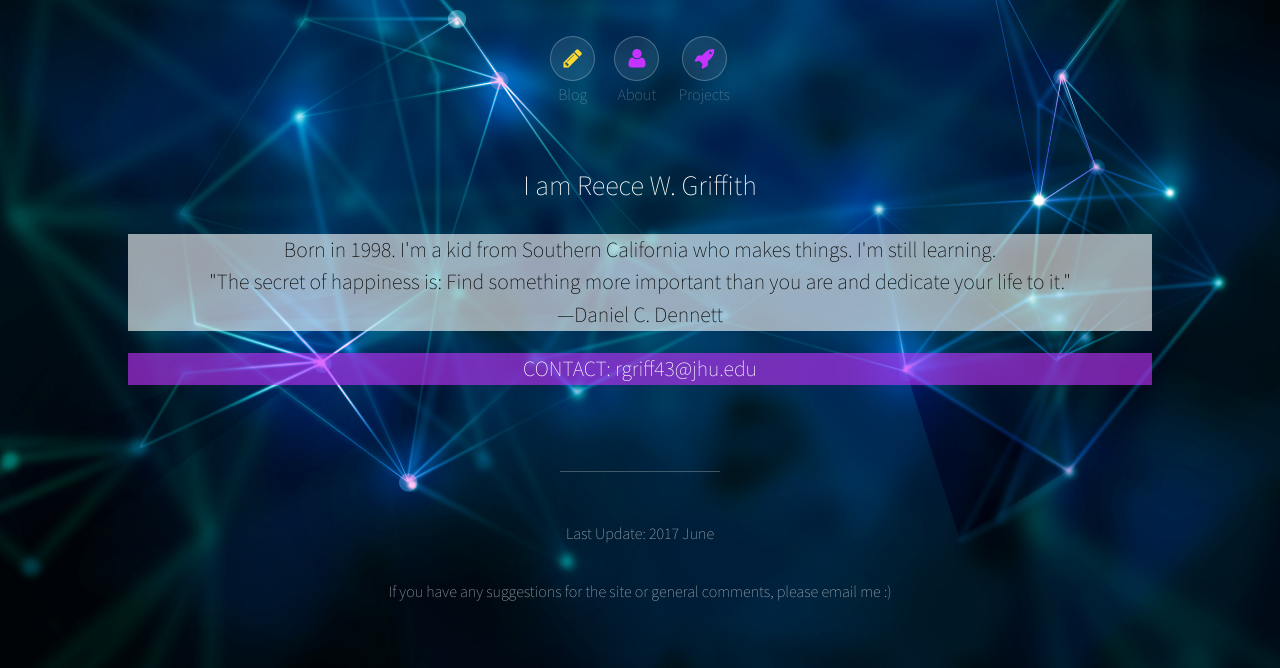
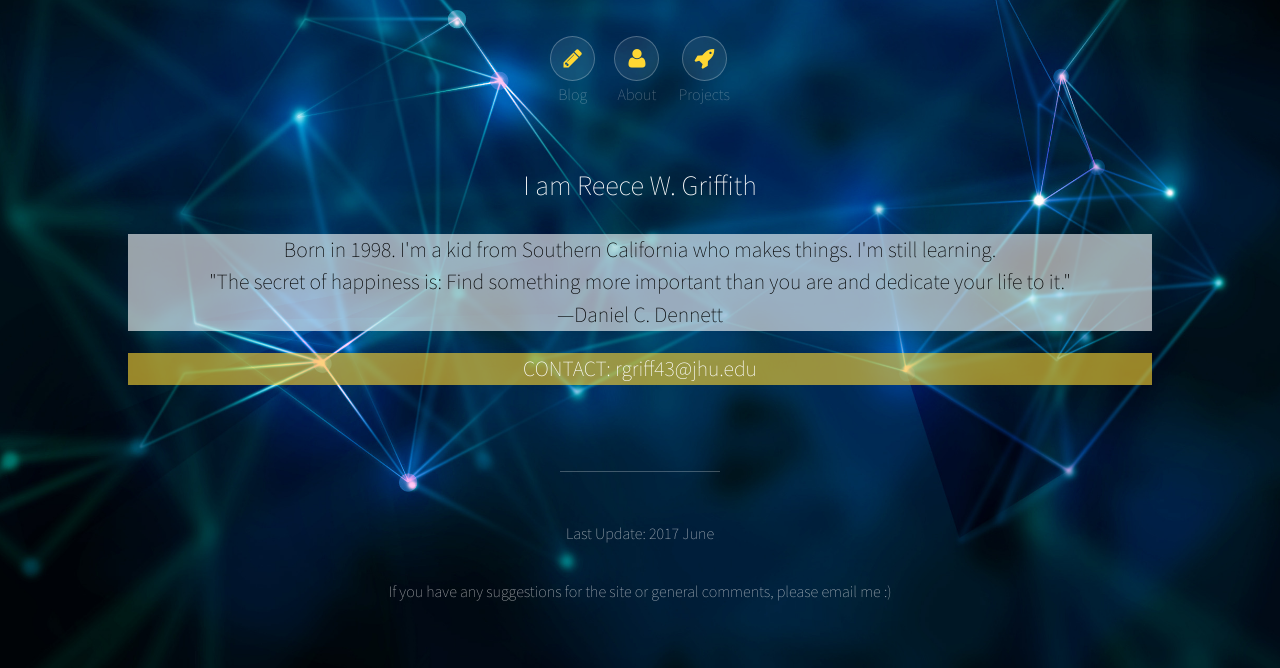
Before and after one commit to rgriffith98/mySite, a plain HTML site: page index.html in a window 1280 px wide. Shown: the part 275-943 px from the top of the page. Drawn offline with Linux system fonts and the light colour scheme.

Commit message:
Update index.html

```diff
--- a/index.html
+++ b/index.html
@@ -24,9 +24,9 @@
 						<ul class="icons">
 							<li><a href="blog.html" class="icon style2 fa fa-pencil" style="color:rgb(255, 215, 51)"><span class="label">Blog</span></a><p>Blog</p></li>
 
-							<li><a href="aboutMe.html" class="icon style2 fa fa-user" style="color:rgb(196, 51, 255)"><span class="label">About</span></a><p>About</p></li>
+							<li><a href="aboutMe.html" class="icon style2 fa fa-user" style="color:rgb(255, 215, 51)"><span class="label">About</span></a><p>About</p></li>
 
-                            <li><a href="projects.html" class="icon style2 fa-rocket" style="color:rgb(196, 51, 255)"><span class="label">Projects</span></a><p>Projects</p></li>
+                            <li><a href="projects.html" class="icon style2 fa-rocket" style="color:rgb(255, 215, 51)"><span class="label">Projects</span></a><p>Projects</p></li>
 
                         </ul>
 
@@ -36,7 +36,7 @@
 			<br>
 				"The secret of happiness is: Find something more important than you are and dedicate your life to it."<br>—Daniel C. Dennett</h2>
 
-			<h2 style="background-color:rgba(196, 51, 255, .6); color:white;">CONTACT: rgriff43@jhu.edu</h2>
+			<h2 style="background-color:rgba(255, 215, 51, .6); color:white;">CONTACT: rgriff43@jhu.edu</h2>
 
                     </header>
 
```
